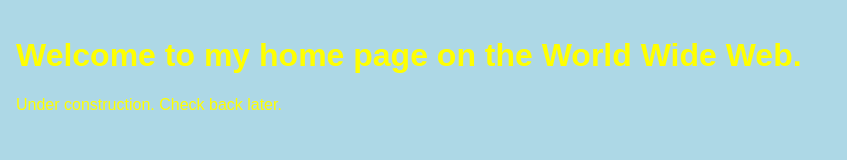
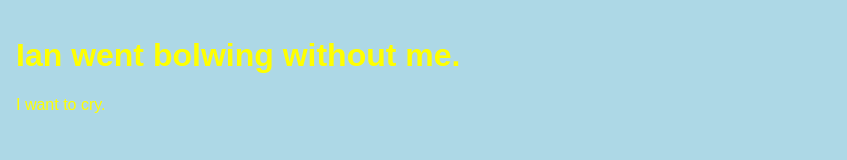
Before and after one commit to Teetertotter21/Teetertotter21.github.io, a plain HTML site: page index.html in a window 1280 px wide. Shown: the whole page, without its empty margins (0-847 px from the left). Drawn offline with Linux system fonts and the light colour scheme.

Commit message:
Update index.html

```diff
--- a/index.html
+++ b/index.html
@@ -5,7 +5,7 @@
 </head>
 <body>
 	<main>
-		<h1>Welcome to my home page on the World Wide Web.</h1>
-		<p>Under construction. Check back later.</p>
+		<h1>Ian went bolwing without me.</h1>
+		<p>I want to cry.</p>
 	</main>
 </body>
```
